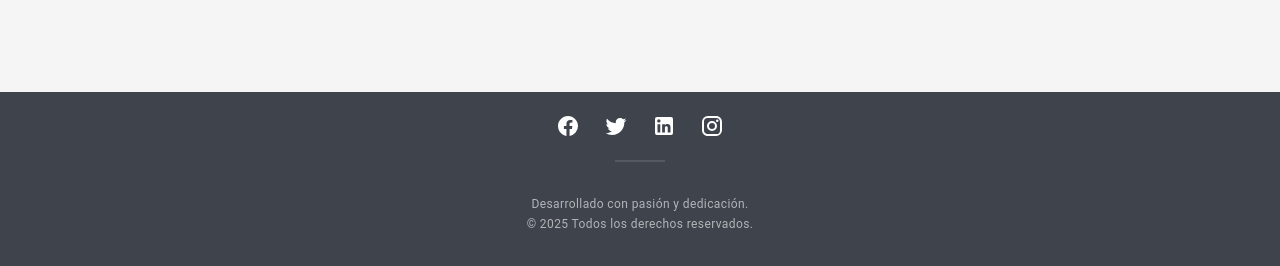
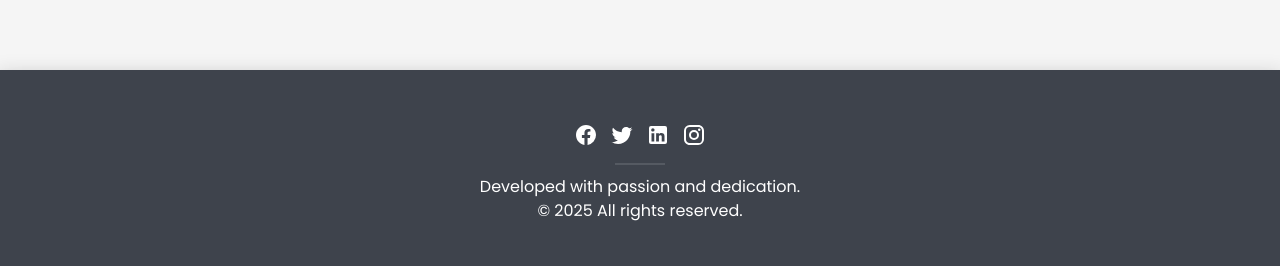
Before and after one commit to EfeDeveloper/spa-users, a Vue app: page /users in a window 1280 px wide. Shown: the part 530-796 px from the top of the page. Built offline with nearby package versions, Linux system fonts and the light colour scheme; no server answers; the HTML template or start-up script is replaced by a standard one.

Commit message:
💄shared: update AppFooter.vue for improved layout and text localization

```diff
--- a/src/shared/components/AppFooter.vue
+++ b/src/shared/components/AppFooter.vue
@@ -3,28 +3,29 @@ const icons = ['$facebook', '$twitter', '$linkedin', '$instagram']
 </script>
 
 <template>
-  <v-footer
-    app
-    name="footer"
-    class="text-center d-flex flex-column ga-2 pt-4 pb-5 align-center justify-center"
-    color="footer"
-    elevation-10
-  >
-    <div class="d-flex ga-3">
-      <v-btn
-        v-for="icon in icons"
-        :key="icon"
-        :icon="icon"
-        density="comfortable"
-        variant="text"
-      ></v-btn>
+  <v-footer name="footer" class="footer" color="footer" elevation="10">
+    <div>
+      <v-btn v-for="icon in icons" :key="icon" :icon="icon" density="comfortable" variant="text" />
     </div>
 
-    <v-divider class="my-2" thickness="2" width="50"></v-divider>
+    <v-divider thickness="2" width="50"></v-divider>
 
-    <div class="text-caption font-weight-regular opacity-60 pa-4">
-      Desarrollado con pasión y dedicación.<br />
-      &copy; {{ new Date().getFullYear() }} Todos los derechos reservados.
+    <div>
+      Developed with passion and dedication.<br />
+      &copy; {{ new Date().getFullYear() }} All rights reserved.
     </div>
   </v-footer>
 </template>
+
+<style lang="scss" scoped>
+.footer {
+  height: 200px;
+  min-height: 200px;
+  max-height: 200px;
+  display: flex;
+  flex-direction: column;
+  justify-content: center;
+  text-align: center;
+  gap: 10px;
+}
+</style>
```
